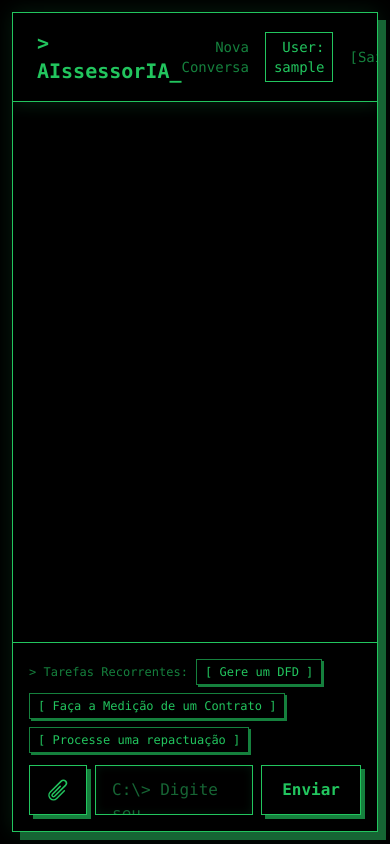
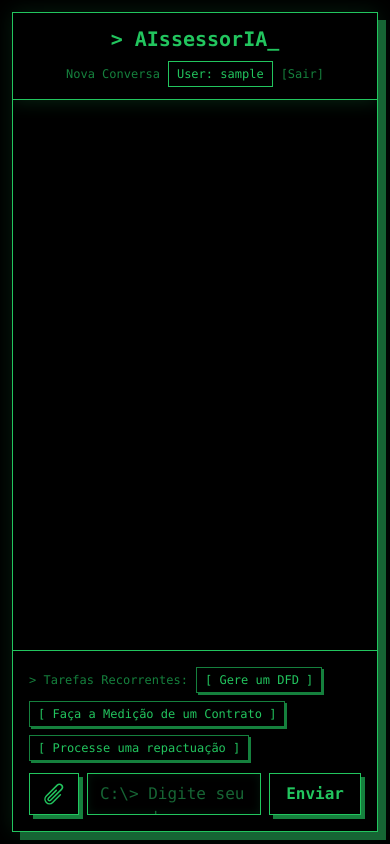
Before and after one commit to dlDreyfus/AIssessorIA, a Django app: page / in a window 390 px wide. Run offline with Django 5.2, Linux system fonts and the light colour scheme; the visitor is signed in with stand-in values (Sample User, id 1); data comes from the database, SQL or seed files in the repository; data that the repository does not hold is empty; some libraries are stand-ins or nearby versions.

Commit message:
melhoria na responsividade

```diff
--- a/chat/templates/chat/index.html
+++ b/chat/templates/chat/index.html
@@ -41,11 +41,11 @@
     <div class="h-full flex flex-col border border-green-500 shadow-[8px_8px_0_0_#166534,0_0_20px_rgba(34,197,94,0.15)] bg-black overflow-hidden relative">
 
     <!-- Cabeçalho -->
-    <header class="bg-black border-b border-green-500 py-4 px-6 flex justify-between items-center z-10 shadow-[0_4px_15px_rgba(34,197,94,0.15)]">
+    <header class="bg-black border-b border-green-500 py-3 md:py-4 px-4 md:px-6 flex flex-col md:flex-row justify-between items-center gap-2 md:gap-0 z-10 shadow-[0_4px_15px_rgba(34,197,94,0.15)]">
         <h1 class="text-xl font-bold text-green-500">> AIssessorIA_</h1>
-        <div class="text-sm text-green-700 font-medium text-right flex items-center gap-4">
+        <div class="text-xs md:text-sm text-green-700 font-medium text-center md:text-right flex flex-wrap justify-center md:justify-end items-center gap-2 md:gap-4">
             {% if user.is_authenticated %}
-                <span>
+                <span class="truncate max-w-[120px] sm:max-w-xs inline-block align-middle" title="{{ conversation.title|default:'Sem conversas ativas' }}">
                     {% if conversation %}
                         {{ conversation.title }}
                     {% else %}
@@ -62,13 +62,13 @@
 
     {% if user.is_authenticated %}
     <!-- Área de Exibição das Mensagens -->
-    <main id="chat-container" class="flex-1 overflow-y-auto p-4 md:p-6 space-y-4 max-w-4xl mx-auto w-full">
+    <main id="chat-container" class="flex-1 overflow-y-auto p-3 md:p-6 space-y-4 max-w-4xl mx-auto w-full">
         {% if conversation %}
             <!-- Renderiza o histórico de mensagens que já está no banco de dados -->
             {% for msg in conversation.messages.all %}
                 <div class="flex {% if msg.role == 'user' %}justify-end{% else %}justify-start{% endif %}">
-                    <div class="max-w-[80%] px-5 py-3 {% if msg.role == 'user' %}border border-green-500 bg-black text-green-400 shadow-[4px_4px_0_0_#166534]{% else %}bg-[#051505] border border-green-900 text-green-500 shadow-[4px_4px_0_0_#052e16]{% endif %}">
-                        <p class="whitespace-pre-wrap">{{ msg.content }}</p>
+                    <div class="max-w-[90%] md:max-w-[80%] px-4 md:px-5 py-2 md:py-3 {% if msg.role == 'user' %}border border-green-500 bg-black text-green-400 shadow-[4px_4px_0_0_#166534]{% else %}bg-[#051505] border border-green-900 text-green-500 shadow-[4px_4px_0_0_#052e16]{% endif %}">
+                        <p class="whitespace-pre-wrap break-words">{{ msg.content }}</p>
                     </div>
                 </div>
             {% endfor %}
@@ -80,9 +80,9 @@
     </main>
 
     <!-- Indicador de Digitação Oculto -->
-    <div id="typing-indicator" class="hidden max-w-4xl mx-auto w-full px-6 pb-4">
+    <div id="typing-indicator" class="hidden max-w-4xl mx-auto w-full px-4 md:px-6 pb-4">
         <div class="flex justify-start">
-            <div class="bg-[#051505] border border-green-900 text-green-500 shadow-[4px_4px_0_0_#052e16] px-5 py-3 flex items-center h-11">
+            <div class="bg-[#051505] border border-green-900 text-green-500 shadow-[4px_4px_0_0_#052e16] px-4 md:px-5 py-2 md:py-3 flex items-center h-11">
                 <div class="typing-indicator flex space-x-1 items-center">
                     <span></span><span></span><span></span>
                 </div>
@@ -109,19 +109,19 @@
             {% endif %}
             <form id="chat-form" class="flex items-end gap-2 relative">
                 <!-- Display do nome do arquivo anexo -->
-                <div id="file-name-display" class="absolute -top-10 left-0 text-xs text-green-400 hidden bg-black border border-green-500 px-3 py-1 items-center gap-3">
-                    <span id="file-name-text" class="truncate max-w-[200px] md:max-w-md"></span>
+                <div id="file-name-display" class="absolute -top-12 md:-top-12 left-0 right-0 md:right-auto text-xs text-green-400 hidden bg-black border border-green-500 px-3 py-2 items-center justify-between gap-3 shadow-[4px_4px_0_0_#166534]">
+                    <span id="file-name-text" class="truncate flex-1 max-w-full"></span>
                     <button type="button" id="remove-file-btn" class="text-red-500 hover:text-red-400 font-bold" title="Remover anexo">X</button>
                 </div>
                 <!-- Botão de Upload e Input Oculto -->
-                <button type="button" onclick="document.getElementById('file-input').click()" class="bg-black border border-green-500 hover:bg-green-900 text-green-500 rounded-none px-4 py-3 font-bold transition-all shadow-[4px_4px_0_0_#15803d] active:shadow-none active:translate-x-[4px] active:translate-y-[4px] disabled:opacity-50 disabled:cursor-not-allowed disabled:shadow-none disabled:translate-x-[4px] disabled:translate-y-[4px] flex items-center justify-center" {% if not conversation %}disabled{% endif %} title="Anexar arquivo">
+                <button type="button" onclick="document.getElementById('file-input').click()" class="bg-black border border-green-500 hover:bg-green-900 text-green-500 rounded-none px-3 md:px-4 py-2 md:py-3 font-bold transition-all shadow-[4px_4px_0_0_#15803d] active:shadow-none active:translate-x-[4px] active:translate-y-[4px] disabled:opacity-50 disabled:cursor-not-allowed disabled:shadow-none disabled:translate-x-[4px] disabled:translate-y-[4px] flex items-center justify-center shrink-0" {% if not conversation %}disabled{% endif %} title="Anexar arquivo">
                     <svg xmlns="http://www.w3.org/2000/svg" fill="none" viewBox="0 0 24 24" stroke-width="1.5" stroke="currentColor" class="w-6 h-6">
                         <path stroke-linecap="round" stroke-linejoin="round" d="M18.375 12.739l-7.693 7.693a4.5 4.5 0 01-6.364-6.364l10.94-10.94A3 3 0 1119.5 7.372L8.552 18.32m.009-.01l-.01.01m5.699-9.941l-7.81 7.81a1.5 1.5 0 002.112 2.13" />
                     </svg>
                 </button>
                 <input type="file" id="file-input" class="hidden">
-                <textarea id="message-input" rows="1" placeholder="C:\> Digite seu comando..." class="w-full bg-black border border-green-500 text-green-500 rounded-none px-4 py-3 focus:ring-1 focus:ring-green-500 focus:outline-none resize-none max-h-32 overflow-y-auto placeholder-green-800 shadow-[inset_0_0_10px_rgba(34,197,94,0.1)] transition-shadow focus:shadow-[inset_0_0_15px_rgba(34,197,94,0.2)]" {% if not conversation %}disabled{% endif %}></textarea>
-                <button type="submit" class="bg-black border border-green-500 hover:bg-green-900 text-green-500 rounded-none px-5 py-3 font-bold transition-all shadow-[4px_4px_0_0_#15803d] active:shadow-none active:translate-x-[4px] active:translate-y-[4px] disabled:opacity-50 disabled:cursor-not-allowed disabled:shadow-none disabled:translate-x-[4px] disabled:translate-y-[4px]" {% if not conversation %}disabled{% endif %}>
+                <textarea id="message-input" rows="1" placeholder="C:\> Digite seu comando..." class="w-full bg-black border border-green-500 text-green-500 rounded-none px-3 md:px-4 py-2 md:py-3 focus:ring-1 focus:ring-green-500 focus:outline-none resize-none max-h-32 overflow-y-auto placeholder-green-800 shadow-[inset_0_0_10px_rgba(34,197,94,0.1)] transition-shadow focus:shadow-[inset_0_0_15px_rgba(34,197,94,0.2)]" {% if not conversation %}disabled{% endif %}></textarea>
+                <button type="submit" class="bg-black border border-green-500 hover:bg-green-900 text-green-500 rounded-none px-4 md:px-5 py-2 md:py-3 font-bold transition-all shadow-[4px_4px_0_0_#15803d] active:shadow-none active:translate-x-[4px] active:translate-y-[4px] disabled:opacity-50 disabled:cursor-not-allowed disabled:shadow-none disabled:translate-x-[4px] disabled:translate-y-[4px] shrink-0" {% if not conversation %}disabled{% endif %}>
                     Enviar
                 </button>
             </form>
@@ -183,10 +183,10 @@
             wrapper.className = `flex ${role === 'user' ? 'justify-end' : 'justify-start'}`;
 
             const bubble = document.createElement('div');
-            bubble.className = `max-w-[80%] px-5 py-3 ${role === 'user' ? 'border border-green-500 bg-black text-green-400 shadow-[4px_4px_0_0_#166534]' : 'bg-[#051505] border border-green-900 text-green-500 shadow-[4px_4px_0_0_#052e16]'}`;
+            bubble.className = `max-w-[90%] md:max-w-[80%] px-4 md:px-5 py-2 md:py-3 ${role === 'user' ? 'border border-green-500 bg-black text-green-400 shadow-[4px_4px_0_0_#166534]' : 'bg-[#051505] border border-green-900 text-green-500 shadow-[4px_4px_0_0_#052e16]'}`;
 
             const text = document.createElement('p');
-            text.className = 'whitespace-pre-wrap';
+            text.className = 'whitespace-pre-wrap break-words';
 
             bubble.appendChild(text);
             wrapper.appendChild(bubble);
@@ -286,7 +286,7 @@
     {% else %}
     <!-- Área de Login e Registro -->
     <main class="flex-1 flex items-center justify-center p-4">
-        <div class="border border-green-500 p-6 w-full max-w-md bg-black shadow-[8px_8px_0_0_#166534,0_0_15px_rgba(34,197,94,0.2)]">
+        <div class="border border-green-500 p-4 md:p-6 w-full max-w-md bg-black shadow-[8px_8px_0_0_#166534,0_0_15px_rgba(34,197,94,0.2)]">
             <p class="text-xl mb-4 font-bold">> ACESSO AO SISTEMA_</p>
 
             {% if messages %}
```
